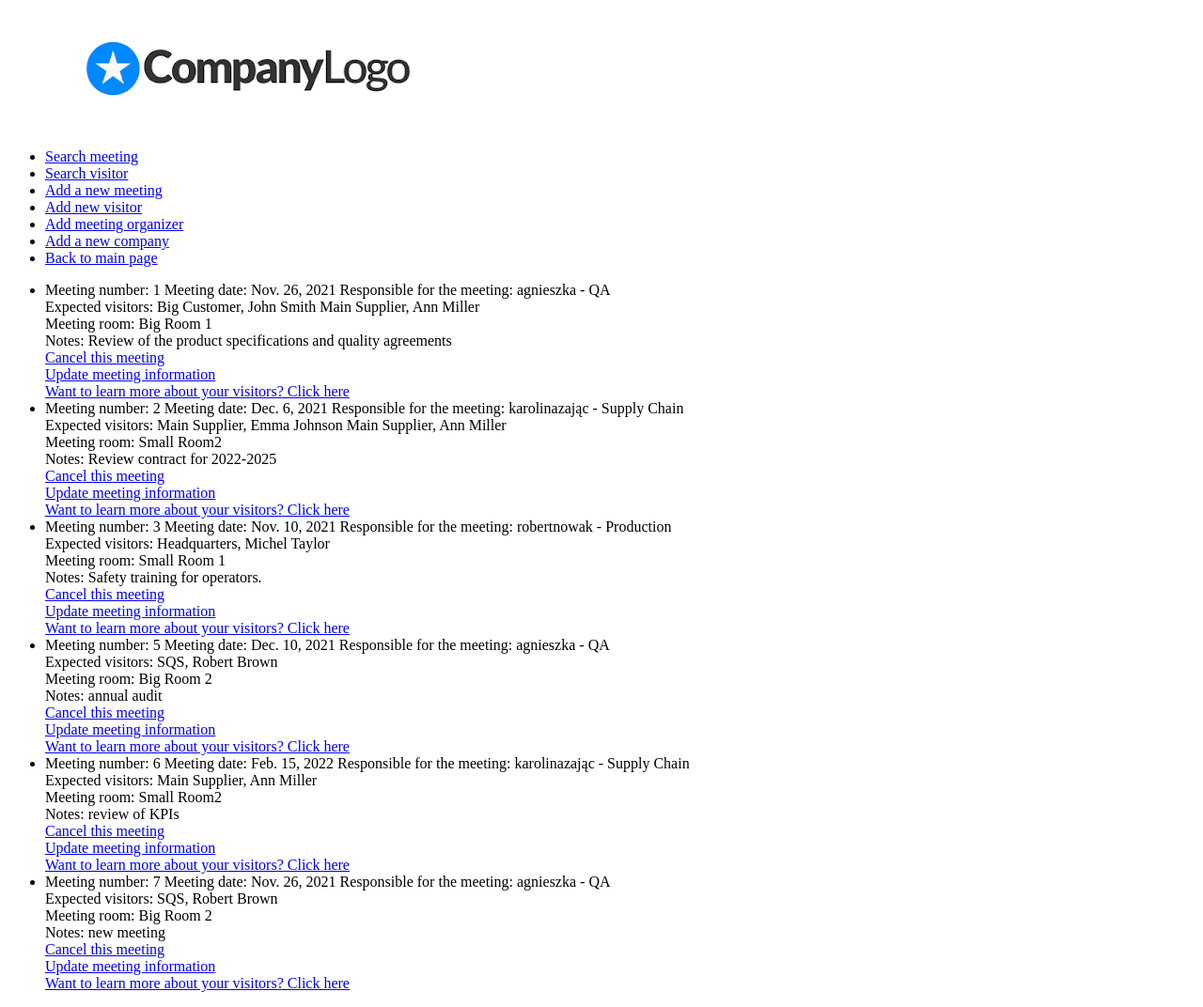
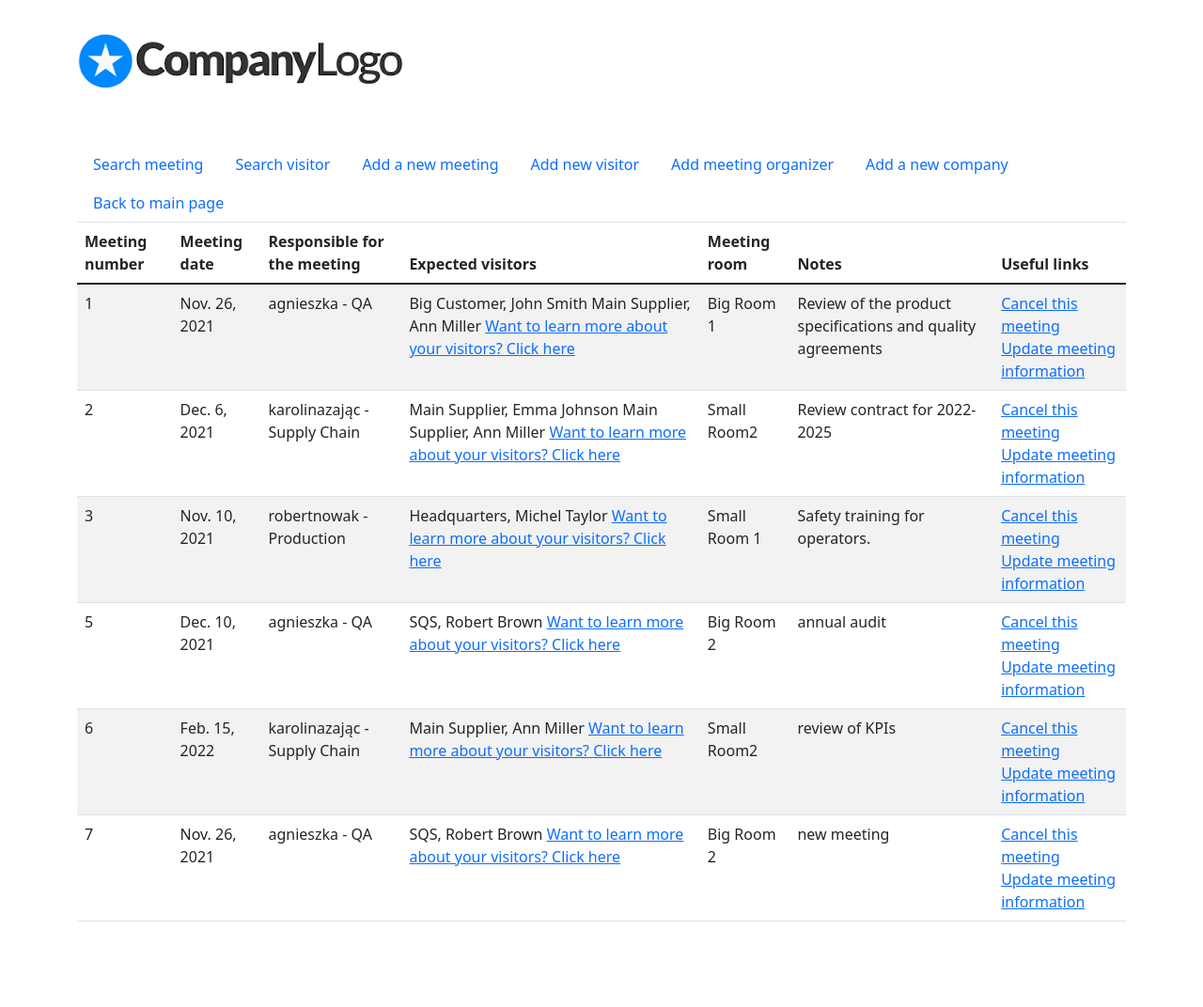
Before and after one commit to agnieszka2201pn/visits_management, a Django app: page /meetings_list/ in a window 1280 px wide. Shown: the whole page at 94% size. After the commit the page ends 981 px from the top, so only its background shows below. Run offline with Django 3.2, Linux system fonts and the light colour scheme; data comes from the database, SQL or seed files in the repository.

Commit message:
frontpart 1

```diff
--- a/meetings/templates/meetings/add_meeting.html
+++ b/meetings/templates/meetings/add_meeting.html
@@ -1,10 +1,11 @@
 {% extends 'base.html' %}
 
-{% block content %}
+{% block form %}
+        <div class="mb-3 mt-3 form-control">
     <form action="" method="POST">
     {% csrf_token %}
     {{ form.as_p }}
     <input type="submit" value = 'save'>
     </form>
-
+        </div>
 {% endblock %}
--- a/meetings/templates/meetings/add_organizer.html
+++ b/meetings/templates/meetings/add_organizer.html
@@ -1,10 +1,11 @@
 {% extends 'base.html' %}
 
-{% block content %}
+{% block form %}
+    <div class="mb-3 mt-3 form-control">
     <form action="" method="POST">
     {% csrf_token %}
     {{ form.as_p }}
     <input type="submit" value = 'save'>
     </form>
-
+    </div>
 {% endblock %}
--- a/meetings/templates/meetings/meeting_confirm_delete.html
+++ b/meetings/templates/meetings/meeting_confirm_delete.html
@@ -1,8 +1,10 @@
 {%  extends 'base.html' %}
-{% block content %}
+{% block form %}
+    <div class="mb-3 mt-3 form-control">
     <form action="" method="post">
     {% csrf_token %}
    Do you really want to cancel this meeting? <br>
     <input type="submit" value="Cancel">
     </form>
+    </div>
 {% endblock %}
--- a/meetings/templates/meetings/meeting_update_form.html
+++ b/meetings/templates/meetings/meeting_update_form.html
@@ -1,6 +1,7 @@
 {% extends 'base.html'%}
 
-{% block content %}
+{% block form %}
+    <div class="mb-3 mt-3 form-control">
     <form action="" method="POST">
     {% csrf_token %}
     {{ form.as_p }}
@@ -8,5 +9,5 @@
     </form>
                 <a href="/delete_meeting/{{ meeting.pk }}/"> Cancel this meeting </a> <br>
 {#                <a href="/visitors_list/"> Want to learn more about your visitors? Click here </a>#}
-
+    </div>
 {%  endblock %}
--- a/meetings/templates/meetings/meetings_list.html
+++ b/meetings/templates/meetings/meetings_list.html
@@ -1,23 +1,38 @@
 {% extends 'base.html'%}
 
 {% block content %}
-    <ul>
+    <table class="table table-striped"}>
+        <thead>
+        <tr>
+            <th>Meeting number</th>
+            <th>Meeting date </th>
+            <th>Responsible for the meeting</th>
+            <th>Expected visitors</th>
+            <th>Meeting room</th>
+            <th>Notes</th>
+            <th>Useful links</th>
+        </tr>
+        </thead>
+        <tbody>
         {%  for meeting in meetings %}
-            <li>
-                Meeting number: {{ meeting.pk }}
-                Meeting date: {{ meeting.date }}
-                Responsible for the meeting: {{ meeting.organizer }} <br>
-                Expected visitors:
+                <tr>
+                <td> {{ meeting.pk }} </td>
+                <td> {{ meeting.date }} </td>
+                <td> {{ meeting.organizer }}</td>
+                <td>
                 {% for visitor in meeting.visitors.all %}
                     {{ visitor }}
-                    {%  endfor %}<br>
-                Meeting room: {{ meeting.meeting_room}} <br>
-                Notes: {{ meeting.note }}<br>
+                    {% endfor %}
+                <a href="/visitors_list/"> Want to learn more about your visitors? Click here </a>
+                </td>
+                    <td>{{ meeting.meeting_room}} </td>
+                    <td> {{ meeting.note }}</td>
+                <td>
                 <a href="/delete_meeting/{{ meeting.pk }}/"> Cancel this meeting </a> <br>
                 <a href="/update_meeting/{{ meeting.pk }}/" > Update meeting information</a> <br>
-                <a href="/visitors_list/"> Want to learn more about your visitors? Click here </a>
-            </li>
+
+                </td>
                  {% endfor %}
-    </ul>
-
+    </tbody>
+   </table>
 {%  endblock %}
--- a/templates/base.html
+++ b/templates/base.html
@@ -4,26 +4,37 @@
 <html lang="en">
 <head>
     <meta charset="UTF-8">
+    <meta name="viewport" content="width=device-width, initial-scale=1">
+  <link href="https://cdn.jsdelivr.net/npm/bootstrap@5.1.2/dist/css/bootstrap.min.css" rel="stylesheet">
+  <script src="https://cdn.jsdelivr.net/npm/bootstrap@5.1.2/dist/js/bootstrap.bundle.min.js"></script>
     <img src="{% static 'companylogo.png' %}" alt="logo">
 </head>
 <body>
+<div class="container">
 {%  block header %}
-{%  endblock %}
-
-<ul>
-    <li> <a href="/search_meeting/"> Search meeting </a></li>
-    <li> <a href="/search_visitor/"> Search visitor </a></li>
+{%  endblock %} <br>
+</div>
+<div class='container'>
+<ul class="nav nav-tabs">
+    <li class="nav-item"> <a class='nav-link' href="/search_meeting/"> Search meeting </a></li>
+    <li class="nav-item"> <a class='nav-link' href="/search_visitor/"> Search visitor </a></li>
 {#    <li> <a href="/meetings_list/"> See all meetings </a></li>#}
-    <li> <a href="/add_meeting/"> Add a new meeting </a></li>
-    <li> <a href="/add_visitor/"> Add new visitor </a></li>
+    <li class="nav-item"> <a class='nav-link' href="/add_meeting/"> Add a new meeting </a></li>
+    <li class="nav-item"> <a class='nav-link' href="/add_visitor/"> Add new visitor </a></li>
 {#    <li> <a href="/visitors_list/"> Check all visitors </a></li>#}
-    <li> <a href="/add_organizer/"> Add meeting organizer </a></li>
-    <li> <a href="/add_company/"> Add a new company </a></li>
-    <li> <a href="/mainview/"> Back to main page </a></li>
+    <li class="nav-item"> <a class='nav-link' href="/add_organizer/"> Add meeting organizer </a></li>
+    <li class="nav-item"> <a class='nav-link' href="/add_company/"> Add a new company </a></li>
+    <li class="nav-item"> <a class='nav-link' href="/mainview/"> Back to main page </a></li>
 
 </ul>
-
+</div>
+<div class="container">
+{% block form %}
+{% endblock %}
+</div>
+<div class="container">
 {% block content %}
 {% endblock %}
+</div>
 </body>
 </html>
--- a/visitors/templates/visitors/add_comment.html
+++ b/visitors/templates/visitors/add_comment.html
@@ -1,11 +1,12 @@
 {% extends 'base.html'%}
 
-{% block content %}
-
+{% block form %}
+    <div class="mb-3 mt-3 form-control">
     <form action="" method="POST">
     {% csrf_token %}
     {{ form.as_p }}
     <input type="submit" value = 'save'>
     </form>
+    </div>
 
 {% endblock %}
--- a/visitors/templates/visitors/add_company.html
+++ b/visitors/templates/visitors/add_company.html
@@ -1,11 +1,12 @@
 {% extends 'base.html'%}
 
-{% block content %}
-
+{% block form %}
+    <div class="mb-3 mt-3 form-control">
     <form action="" method="POST">
     {% csrf_token %}
     {{ form.as_p }}
     <input type="submit" value = 'save'>
     </form>
+    </div>
 
 {% endblock %}
--- a/visitors/templates/visitors/add_visitor.html
+++ b/visitors/templates/visitors/add_visitor.html
@@ -1,11 +1,11 @@
 {% extends 'base.html'%}
 
-{% block content %}
-
+{% block form %}
+    <div class="mb-3 mt-3 form-control">
     <form action="" method="POST">
     {% csrf_token %}
     {{ form.as_p }}
     <input type="submit" value = 'save'>
     </form>
-
+    </div>
 {% endblock %}
--- a/visitors/templates/visitors/visitor_update_form.html
+++ b/visitors/templates/visitors/visitor_update_form.html
@@ -1,9 +1,11 @@
 {% extends 'base.html'%}
 
-{% block content %}
+{% block form %}
+    <div class="mb-3 mt-3 form-control">
     <form action="" method="POST">
     {% csrf_token %}
     {{ form.as_p }}
     <input type="submit" value="save">
     </form>
+    </div>
 {%  endblock %}
--- a/visitors/templates/visitors/visitors_search.html
+++ b/visitors/templates/visitors/visitors_search.html
@@ -1,11 +1,15 @@
 {% extends 'base.html'%}
 
-{% block content %}
+{% block form %}
+    <div class="mb-3 mt-3 form-control">
     <form action="" method="GET">
     Search visitor by: <br>
     {{ form.as_p }}
         <input type="submit" value="Search Visitor">
     </form>
+    </div>
+{% endblock %}
+{% block content %}
     <ul>
         {%  for visitor in visitor_list %}
             <li>
```
Also changed, not shown: meetings/templates/meetings/meetings_search.html (+35 -14 lines).
